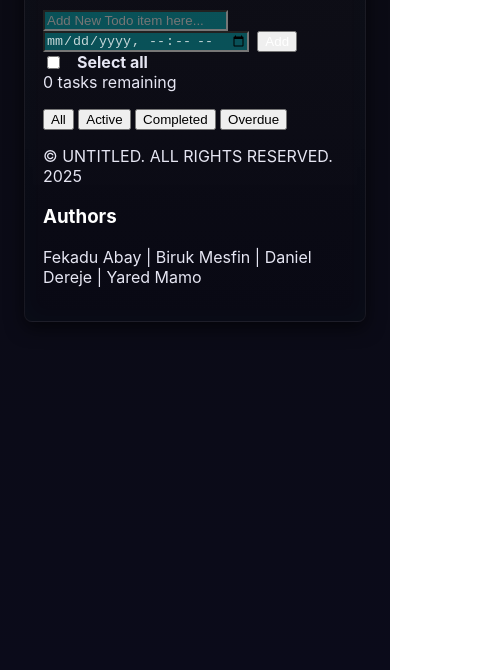
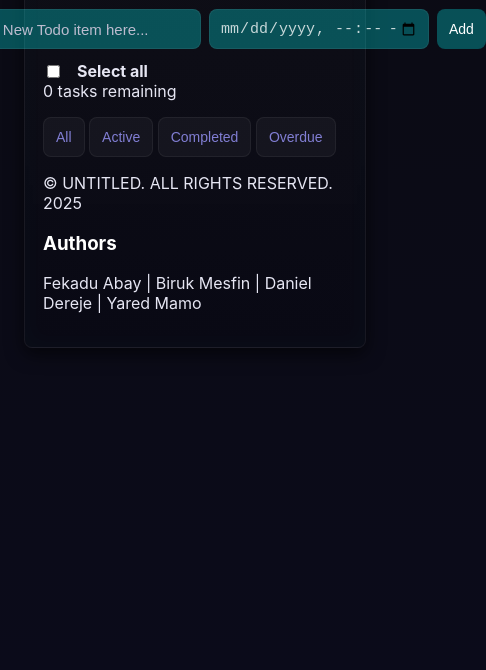
Before and after one commit to Yaredl/To-Do, a plain HTML site: page index.html in a window 390 px wide. Shown: the part 174-844 px from the top of the page, 486 px wide, since content can reach past the window. Drawn offline with Linux system fonts and the light colour scheme; a script that the page names is missing.

Commit message:
Center add controls and improve task input styles
Added styles for centering add controls and task input responsiveness.

```diff
--- a/style.css
+++ b/style.css
@@ -77,3 +77,62 @@
       font-size:15px;
       min-width:160px;
     }
+    /*
+      Center the add controls as a group while maintaining responsiveness.
+      Only CSS changes — HTML and JS left intact.
+    */
+    .add-row{
+      display:flex;
+      gap:8px;
+      margin-bottom:12px;
+      align-items:center;
+      width:100%;
+      justify-content:center; /* <- center the group horizontally */
+    }
+
+    /* task input will flex but has a max so the group remains centered */
+    .task-input{
+      flex: 0 1 640px; /* allow growth but not full-width */
+      min-width:240px;
+      display:flex;
+      gap:8px;
+      align-items:center;
+    }
+
+    /* compact add controls (reduced height/padding) */
+    input[type="text"], input[type="datetime-local"]{
+      width:100%;
+      padding:var(--ui-padding);
+      border-radius:var(--radius);
+      border:1px solid rgba(255,255,255,0.06);
+      background:#c4c2ce10;
+      color:var(--muted);
+      font-size:15px;
+      outline:none;
+      height:var(--ui-height);
+    }
+    input[type="text"]::placeholder{ color: #bdbccf; }
+
+    .btn{
+      background:var(--glass);
+      border:1px solid rgba(255,255,255,0.06);
+      padding:8px 12px;
+      border-radius:8px;
+      cursor:pointer;
+      color:var(--muted);
+      height:var(--ui-height);
+      display:inline-flex;
+      align-items:center;
+      justify-content:center;
+      font-size:14px;
+    }
+    .btn.primary{
+      background:var(--accent);
+      color:#012623;
+      border:none;
+    }
+    .btn.danger{
+      background:var(--danger);
+      color:white;
+      border:none;
+    }
```
